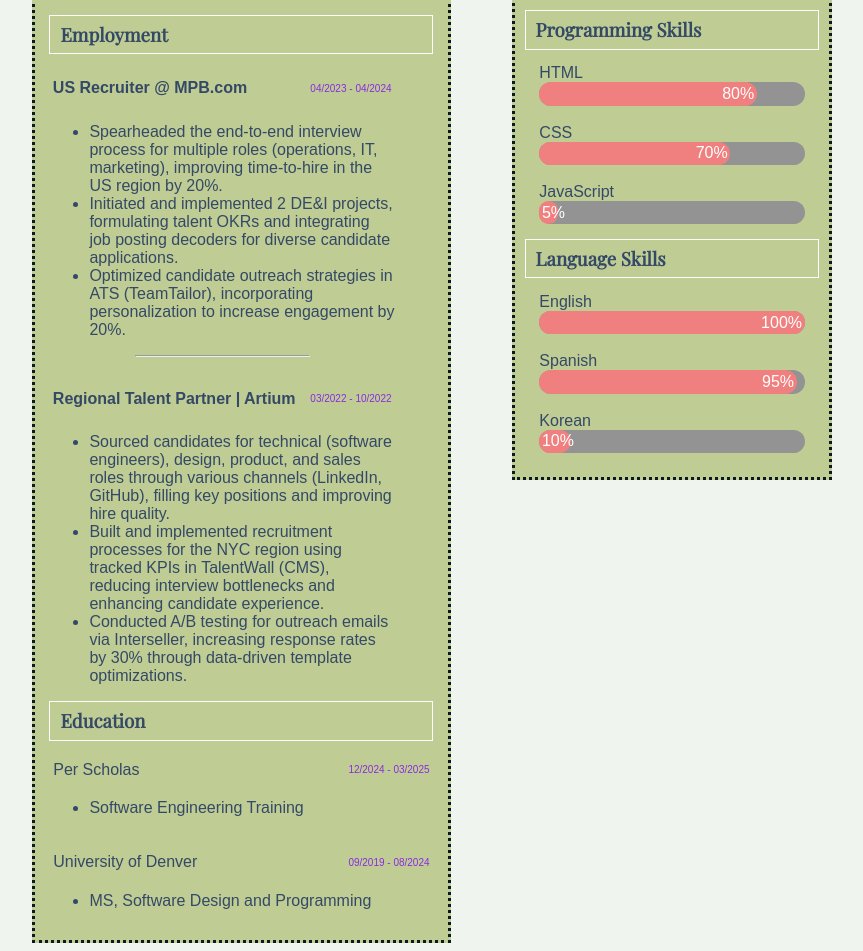
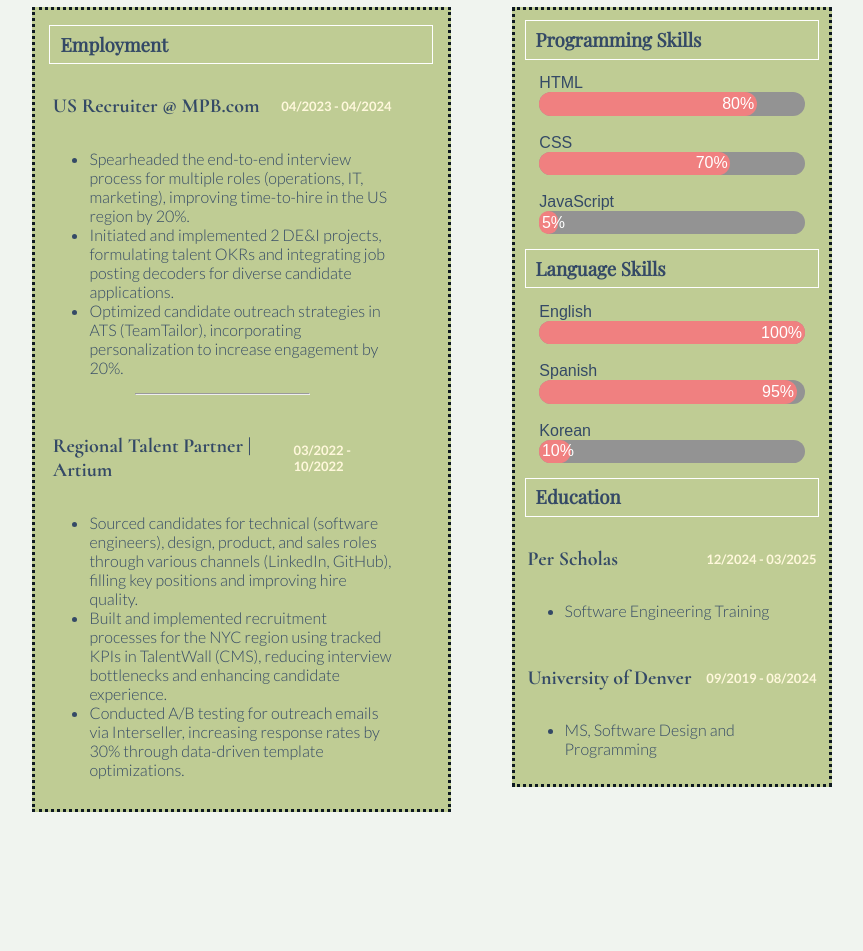
Before and after one commit to dbernal92/resume, a plain HTML site: page index.html in a window 1280 px wide. Shown: the part 499-1450 px from the top of the page, without its empty margins (208-1071 px from the left). After the commit the page ends 1319 px from the top, so only its background shows below. Drawn offline with nearby package versions, Linux system fonts and the light colour scheme; a web font is replaced by a local one.

Commit message:
Finalized fonts and moved Education section

```diff
--- a/index.html
+++ b/index.html
@@ -1,20 +1,37 @@
 <!DOCTYPE html>
 <html lang="en">
+
 <head>
     <meta charset="UTF-8">
     <meta name="viewport" content="width=device-width, initial-scale=1.0">
     <link rel="stylesheet" href="style.css">
     <link href='https://fonts.googleapis.com/css?family=Aboreto' rel='stylesheet'>
     <link href='https://fonts.googleapis.com/css?family=Playfair Display' rel='stylesheet'>
+    <link
+        href="https://fonts.googleapis.com/css2?family=Lato:ital,wght@0,100;0,300;0,400;0,700;0,900;1,100;1,300;1,400;1,700;1,900&family=Montserrat:ital,wght@0,100..900;1,100..900&display=swap"
+        rel="stylesheet">
+    <link href="https://fonts.googleapis.com/css2?family=Montserrat:ital,wght@0,100..900;1,100..900&display=swap"
+        rel="stylesheet">
+    <link href="https://fonts.googleapis.com/css2?family=Cormorant:ital,wght@0,300..700;1,300..700&display=swap"
+        rel="stylesheet">
     <title>Resume - Darien Bernal</title>
 </head>
+
 <body>
+
+    <!-- Main Container  -->
     <div class="main_container">
+
+        <!-- First Section: Name, Contact, and Professional Summary -->
         <div class="section1">
+
+            <!-- Box: Name -->
             <div class="boxes" id="box1">
                 <h1>Darien Bernal</h1>
                 <h2>Emerging Software Developer</h2>
             </div>
+
+            <!-- Box: Contact -->
             <div class="boxes" id="box2">
                 <p>Name: Darien Bernal</p>
                 <p>Birth Month: November</p>
@@ -25,19 +42,35 @@
                 <br>
                 <a href="https://github.com/dbernal92">Github</a>
             </div>
-            <div class="boxes"id="box3">
+
+            <!-- Box: Professional Summary -->
+            <div class="boxes" id="box3">
                 <h3>Professional Summary</h3>
-                    <p>
-                        Emerging Software Developer with 6+ years of experience in recruitment. Proficient in problem-solving, process improvement, and client relationship management to deliver impactful results. Skilled process optimization, leveraging data-driven tools (ATS and CRM systems), and collaborating across different teams. Experienced in identifying inefficiencies, implementing solutions, and maintaining client relationships to achieve organizational goals. Passionate about applying technical and transferable skills to develop innovative and user-focused solutions in software development.
-                    </p>
+                <p>
+                    Emerging Software Developer with 6+ years of experience in recruitment. Proficient in
+                    problem-solving, process improvement, and client relationship management to deliver impactful
+                    results. Skilled process optimization, leveraging data-driven tools (ATS and CRM systems), and
+                    collaborating across different teams. Experienced in identifying inefficiencies, implementing
+                    solutions, and maintaining client relationships to achieve organizational goals. Passionate about
+                    applying technical and transferable skills to develop innovative and user-focused solutions in
+                    software development.
+                </p>
             </div>
         </div>
+
+        <!-- Second Section: Employment -->
         <div class="section_column">
             <div class="section2">
+
+                <!-- Box: Employment -->
                 <div class="boxes" id="box4">
+
+                    <!-- Box Title -->
                     <div class="labels" id="employment">
                         <h3>Employment</h3>
                     </div>
+
+                    <!-- Roles Container -->
                     <div class="roles">
                         <div class="jobHeader">
                             <div class="jobTitle">
@@ -46,15 +79,18 @@
                                 </h4>
                             </div>
                             <div class="jobTime">
-                                <p>
+                                <p class="dates">
                                     04/2023 - 04/2024
                                 </p>
                             </div>
                         </div>
                         <ul>
-                            <li>Spearheaded the end-to-end interview process for multiple roles (operations, IT, marketing), improving time-to-hire in the US region by 20%.</li>
-                            <li>Initiated and implemented 2 DE&I projects, formulating talent OKRs and integrating job posting decoders for diverse candidate applications.</li>
-                            <li>Optimized candidate outreach strategies in ATS (TeamTailor), incorporating personalization to increase engagement by 20%.</li>
+                            <li>Spearheaded the end-to-end interview process for multiple roles (operations, IT,
+                                marketing), improving time-to-hire in the US region by 20%.</li>
+                            <li>Initiated and implemented 2 DE&I projects, formulating talent OKRs and integrating job
+                                posting decoders for diverse candidate applications.</li>
+                            <li>Optimized candidate outreach strategies in ATS (TeamTailor), incorporating
+                                personalization to increase engagement by 20%.</li>
                         </ul>
                         <hr>
                         <div class="jobHeader">
@@ -64,61 +100,37 @@
                                 </h4>
                             </div>
                             <div class="jobTime">
-                                <p>
+                                <p class="dates">
                                     03/2022 - 10/2022
                                 </p>
                             </div>
                         </div>
                         <ul>
-                            <li>Sourced candidates for technical (software engineers), design, product, and sales roles through various channels (LinkedIn, GitHub), filling key positions and improving hire quality.</li>
-                            <li>Built and implemented recruitment processes for the NYC region using tracked KPIs in TalentWall (CMS), reducing interview bottlenecks and enhancing candidate experience.</li>
-                            <li>Conducted A/B testing for outreach emails via Interseller, increasing response rates by 30% through data-driven template optimizations.</li>
+                            <li>Sourced candidates for technical (software engineers), design, product, and sales roles
+                                through various channels (LinkedIn, GitHub), filling key positions and improving hire
+                                quality.</li>
+                            <li>Built and implemented recruitment processes for the NYC region using tracked KPIs in
+                                TalentWall (CMS), reducing interview bottlenecks and enhancing candidate experience.
+                            </li>
+                            <li>Conducted A/B testing for outreach emails via Interseller, increasing response rates by
+                                30% through data-driven template optimizations.</li>
                         </ul>
                     </div>
-                    <div class="labels" id="education">
-                        <h3>Education</h3>
-                    </div>
-                    <div class="eduHeader">
-                        <div class="eduTitle">
-                            <p>
-                                Per Scholas
-                            </p>
-                        </div>
-                        <div class="eduTime">
-                            <p>
-                                12/2024 - 03/2025
-                            </p>
-                        </div>
-                    </div>
-                    <ul>
-                        <li>
-                            Software Engineering Training
-                        </li>
-                    </ul>
-                    <div class="eduHeader">
-                        <div class="eduTitle">
-                            <p>
-                                University of Denver
-                            </p>
-                        </div>
-                        <div class="eduTime">
-                            <p>
-                                09/2019 - 08/2024
-                            </p>
-                        </div>
-                    </div>
-                    <ul>
-                        <li>
-                            MS, Software Design and Programming
-                        </li>
-                    </ul>
                 </div>
             </div>
+
+            <!-- Third Section: Programming, Language, and Education -->
             <div class="section3">
+
+                <!-- Box: Programming -->
                 <div class="boxes" id="box5">
+
+                    <!-- Box Title -->
                     <div class="labels" id="programming">
                         <h3>Programming Skills</h3>
                     </div>
+
+                    <!-- Programming Bars -->
                     <div class="section3_box">
                         HTML
                         <div class="bar">
@@ -141,9 +153,13 @@
                             </div>
                         </div>
                     </div>
+
+                    <!-- Box Title -->
                     <div class="labels" id="language">
                         <h3>Language Skills</h3>
                     </div>
+
+                    <!-- Language Bars -->
                     <div class="section3_box">
                         English
                         <div class="bar">
@@ -166,9 +182,50 @@
                             </div>
                         </div>
                     </div>
+                    <!-- Box Title -->
+                    <div class="labels" id="education">
+                        <h3>Education</h3>
+                    </div>
+
+                    <!-- Education Container -->
+                    <div class="eduHeader">
+                        <div class="eduTitle">
+                            <h4>
+                                Per Scholas
+                            </h4>
+                        </div>
+                        <div class="eduTime">
+                            <p class="dates">
+                                12/2024 - 03/2025
+                            </p>
+                        </div>
+                    </div>
+                    <ul>
+                        <li>
+                            Software Engineering Training
+                        </li>
+                    </ul>
+                    <div class="eduHeader">
+                        <div class="eduTitle">
+                            <h4>
+                                University of Denver
+                            </h4>
+                        </div>
+                        <div class="eduTime">
+                            <p class="dates">
+                                09/2019 - 08/2024
+                            </p>
+                        </div>
+                    </div>
+                    <ul>
+                        <li>
+                            MS, Software Design and Programming
+                        </li>
+                    </ul>
                 </div>
             </div>
         </div>
     </div>
 </body>
+
 </html>
--- a/style.css
+++ b/style.css
@@ -1,4 +1,4 @@
-body{
+body {
     background-color: rgba(240, 244, 239);
     color: rgb(52, 73, 102);
     font-family: Arial, Helvetica, sans-serif;
@@ -10,12 +10,38 @@ h1 {
 }
 
 h2 {
-    font-family: 'Aboreto';
-    font-size: 15px;
+    font-family: "Montserrat", serif;
+    font-optical-sizing: auto;
+    font-weight: 200;
+    font-style: normal;
 }
 
 h3 {
     font-family: 'Playfair Display';
+}
+
+h4 {
+    font-family: "Cormorant", serif;
+    font-optical-sizing: auto;
+    font-weight: 700;
+    font-style: normal;
+    font-size: 20px;
+}
+
+p,
+ul {
+    font-family: "Lato", serif;
+    font-weight: 350;
+    font-style: normal;
+}
+
+p.dates {
+    font-weight: bold;
+}
+
+ul {
+    font-size: 16px;
+    margin-top: 1px;
 }
 
 .main_container {
@@ -75,18 +101,11 @@ h3 {
 }
 
 .jobTime {
-    /* width: 35%; */
-    font-size: x-small;
+    font-size: small;
     align-content: center;
-    color: blueviolet;
+    color: cornsilk;
     margin-left: auto;
     padding: 1%;
-}
-
-ul {
-    /* color: rgb(120, 120, 120); */
-    margin-top: 1px;
-    /* text-align: left; */
 }
 
 .eduHeader {
@@ -101,10 +120,9 @@ ul {
 }
 
 .eduTime {
-    /* width: 35%; */
-    font-size: x-small;
+    font-size: small;
     align-content: center;
-    color: blueviolet;
+    color: cornsilk;
     margin-left: auto;
     padding: 1%;
 }
@@ -114,20 +132,6 @@ hr {
     justify-content: center;
 }
 
-/* .progressBar {
-    background-color: rgb(192, 192, 192);
-    width: 80%;
-    border-radius: 15px;
-}
-
-.skill {
-    background-color: rgb(116, 194, 92);
-    color: white;
-    padding: 1%;
-    text-align: right;
-    font-size: 20px;
-    border-radius: 15px;
-} */
 .section3_box {
     margin: 5%;
 }
@@ -160,6 +164,7 @@ hr {
 .spanish {
     width: 95%;
 }
+
 .korean {
     width: 10%;
 }
@@ -198,7 +203,3 @@ hr {
     padding: 3%;
     margin-left: auto;
 }
-
-#employment {
-
-}
```
